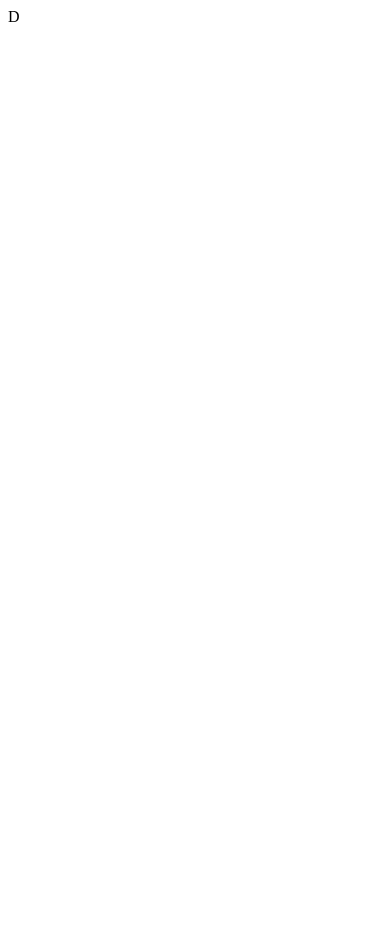
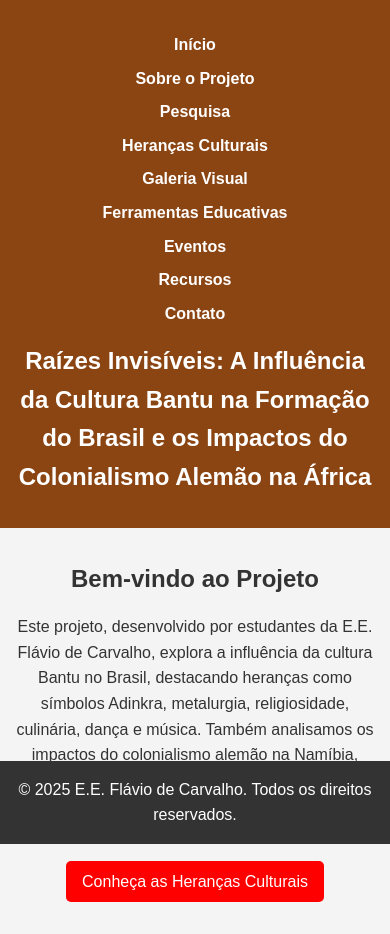
Before and after one commit to Frisk1974/apresentacao, a plain HTML site: page index.html in a window 390 px wide. Before the commit the page ends 844 px from the top, so only its background shows below. Drawn offline with Linux system fonts and the light colour scheme; files that its build step writes are made by us from their sources.

Commit message:
ATUALIZAÇÃO

```diff
--- /dev/null
+++ b/herancas.html
@@ -0,0 +1,46 @@
+<!DOCTYPE html>
+<html lang="pt-BR">
+<head>
+  <meta charset="UTF-8">
+  <meta name="viewport" content="width=device-width, initial-scale=1.0">
+  <title>Heranças Culturais - Raízes Invisíveis</title>
+  <link rel="stylesheet" href="css/styles.css">
+</head>
+<body>
+  <header>
+    <nav>
+      <ul>
+        <li><a href="index.html">Início</a></li>
+        <li><a href="sobre.html">Sobre o Projeto</a></li>
+        <li><a href="pesquisa.html">Pesquisa</a></li>
+        <li><a href="herancas.html">Heranças Culturais</a></li>
+        <li><a href="galeria.html">Galeria Visual</a></li>
+        <li><a href="ferramentas.html">Ferramentas Educativas</a></li>
+        <li><a href="eventos.html">Eventos</a></li>
+        <li><a href="recursos.html">Recursos</a></li>
+        <li><a href="contato.html">Contato</a></li>
+      </ul>
+    </nav>
+    <h1>Raízes Invisíveis: A Influência da Cultura Bantu na Formação do Brasil e os Impactos do Colonialismo Alemão na África</h1>
+  </header>
+  <main>
+    <section id="herancas">
+      <h2>Heranças Culturais Africanas no Brasil</h2>
+      <p>A cultura Bantu, trazida por povos escravizados da África Central e Austral, deixou um legado profundo no Brasil, apesar do epistemicídio colonial. Essas heranças incluem:</p>
+      <ul>
+        <li><strong>Religiosidade</strong>: O Candomblé e a Umbanda preservam crenças Bantu centradas nos ancestrais, com rituais que conectam o Brasil à África (Jornal da USP, 2021).</li>
+        <li><strong>Culinária</strong>: Pratos como acarajé, vatapá e caruru refletem ingredientes e técnicas africanas, adaptados ao contexto brasileiro.</li>
+        <li><strong>Dança e Música</strong>: O samba, o maracatu e o jongo incorporam ritmos e movimentos Bantu, visíveis em festas populares e quilombos.</li>
+        <li><strong>Símbolos Adinkra</strong>: Símbolos como Sankofa (aprender com o passado) aparecem em portões e ornamentos, resistindo ao apagamento cultural (Nascimento & Gã, 2009).</li>
+        <li><strong>Organização Social</strong>: A estrutura comunitária Bantu influenciou a formação de quilombos, espaços de resistência cultural e política.</li>
+      </ul>
+      <p>Essas heranças evidenciam a resiliência afro-brasileira, mantendo viva a conexão com a África apesar de séculos de opressão.</p>
+      <a href="galeria.html" class="btn">Veja Imagens na Galeria</a>
+    </section>
+  </main>
+  <footer>
+    <p>© 2025 E.E. Flávio de Carvalho. Todos os direitos reservados.</p>
+  </footer>
+  <script src="js/script.js"></script>
+</body>
+</html>
--- a/index.html
+++ b/index.html
@@ -1 +1,38 @@
-D
+<!DOCTYPE html>
+<html lang="pt-BR">
+<head>
+  <meta charset="UTF-8">
+  <meta name="viewport" content="width=device-width, initial-scale=1.0">
+  <title>Raízes Invisíveis</title>
+  <link rel="stylesheet" href="css/styles.css">
+</head>
+<body>
+  <header>
+    <nav>
+      <ul>
+        <li><a href="index.html">Início</a></li>
+        <li><a href="sobre.html">Sobre o Projeto</a></li>
+        <li><a href="pesquisa.html">Pesquisa</a></li>
+        <li><a href="herancas.html">Heranças Culturais</a></li>
+        <li><a href="galeria.html">Galeria Visual</a></li>
+        <li><a href="ferramentas.html">Ferramentas Educativas</a></li>
+        <li><a href="eventos.html">Eventos</a></li>
+        <li><a href="recursos.html">Recursos</a></li>
+        <li><a href="contato.html">Contato</a></li>
+      </ul>
+    </nav>
+    <h1>Raízes Invisíveis: A Influência da Cultura Bantu na Formação do Brasil e os Impactos do Colonialismo Alemão na África</h1>
+  </header>
+  <main>
+    <section id="introducao">
+      <h2>Bem-vindo ao Projeto</h2>
+      <p>Este projeto, desenvolvido por estudantes da E.E. Flávio de Carvalho, explora a influência da cultura Bantu no Brasil, destacando heranças como símbolos Adinkra, metalurgia, religiosidade, culinária, dança e música. Também analisamos os impactos do colonialismo alemão na Namíbia, incluindo o genocídio Herero e Nama, adotando uma abordagem antirracista para valorizar saberes africanos e denunciar o epistemicídio.</p>
+      <a href="herancas.html" class="btn">Conheça as Heranças Culturais</a>
+    </section>
+  </main>
+  <footer>
+    <p>© 2025 E.E. Flávio de Carvalho. Todos os direitos reservados.</p>
+  </footer>
+  <script src="js/script.js"></script>
+</body>
+</html>
--- /dev/null
+++ b/script.js
@@ -0,0 +1 @@
+console.log("Site Raízes Invisíveis carregado com sucesso!");
--- /dev/null
+++ b/styles.css
@@ -0,0 +1,125 @@
+/* Reset básico */
+* {
+  margin: 0;
+  padding: 0;
+  box-sizing: border-box;
+}
+
+body {
+  font-family: Arial, sans-serif;
+  line-height: 1.6;
+  color: #333;
+  background-color: #f4f4f4;
+}
+
+header {
+  background-color: #8B4513; /* Marrom terroso */
+  color: white;
+  text-align: center;
+  padding: 1rem;
+}
+
+nav ul {
+  list-style: none;
+  display: flex;
+  justify-content: center;
+  gap: 1.5rem;
+  padding: 1rem 0;
+}
+
+nav ul li a {
+  color: white;
+  text-decoration: none;
+  font-weight: bold;
+}
+
+nav ul li a:hover {
+  color: #FF4500; /* Laranja avermelhado */
+}
+
+h1 {
+  font-size: 2rem;
+  margin-bottom: 1rem;
+}
+
+main {
+  max-width: 800px;
+  margin: 2rem auto;
+  padding: 0 1rem;
+}
+
+section {
+  text-align: center;
+}
+
+section h2 {
+  font-size: 1.5rem;
+  margin-bottom: 1rem;
+}
+
+section h3 {
+  font-size: 1.2rem;
+  margin: 1rem 0 0.5rem;
+}
+
+section ul {
+  text-align: left;
+  margin: 1rem auto;
+  max-width: 600px;
+}
+
+section ul li {
+  margin-bottom: 0.5rem;
+}
+
+.btn {
+  display: inline-block;
+  background-color: #FF0000; /* Vermelho vibrante */
+  color: white;
+  padding: 0.5rem 1rem;
+  text-decoration: none;
+  border-radius: 5px;
+  margin-top: 1rem;
+}
+
+.btn:hover {
+  background-color: #CC0000;
+}
+
+table {
+  width: 100%;
+  border-collapse: collapse;
+  margin: 1rem 0;
+}
+
+th, td {
+  border: 1px solid #333;
+  padding: 0.5rem;
+  text-align: left;
+}
+
+th {
+  background-color: #8B4513;
+  color: white;
+}
+
+footer {
+  background-color: #333;
+  color: white;
+  text-align: center;
+  padding: 1rem;
+  position: fixed;
+  bottom: 0;
+  width: 100%;
+}
+
+/* Responsividade */
+@media (max-width: 600px) {
+  nav ul {
+    flex-direction: column;
+    gap: 0.5rem;
+  }
+  h1 {
+    font-size: 1.5rem;
+  }
+}
```
Also changed, not shown: pesquisa.html (added, +72 -0 lines), sobre.html (added, +39 -0 lines).
